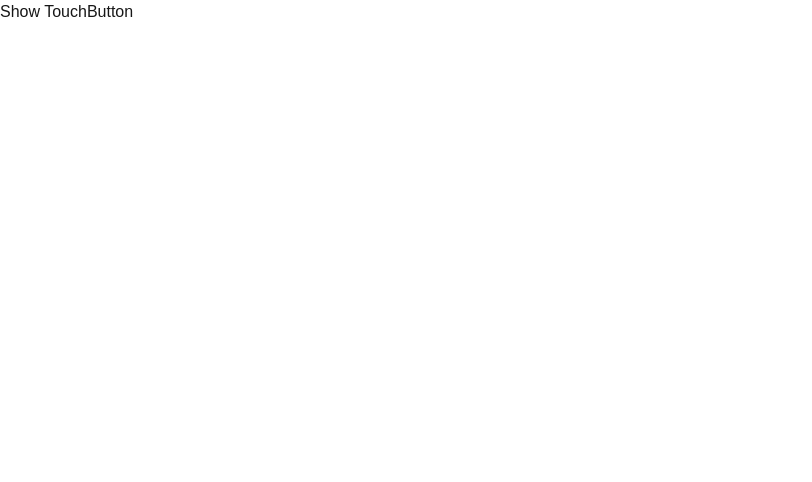
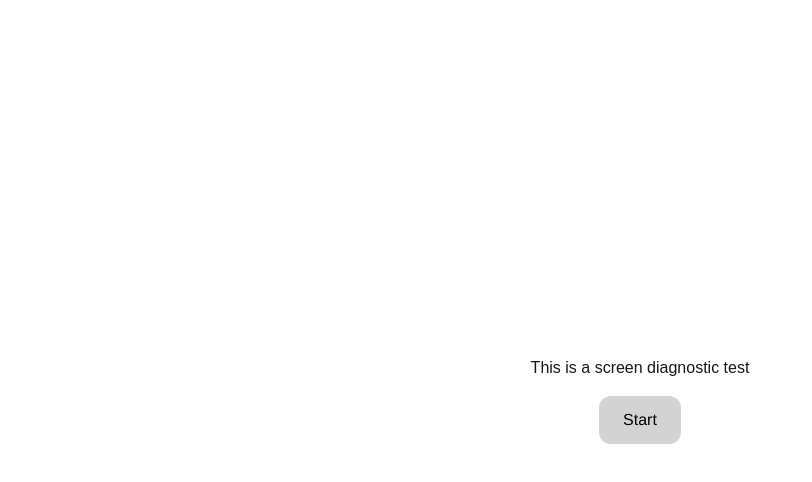
Before and after one commit to nathan-r-a-schultz/screen-diagnostic-test, a Next.js app: page / in a window 1280 px wide. Shown: the top 482 px of the page, without its empty margins (0-812 px from the left). Built offline with nearby package versions, Linux system fonts and the light colour scheme.

Commit message:
Added menu before starting diagnostic test

```diff
--- a/src/app/globals.css
+++ b/src/app/globals.css
@@ -14,6 +14,40 @@
   }
 }
 
+.menu-button {
+  color: black;
+  font-family: Helvetica, sans-serif;
+  background-color: lightgray;
+  border: none;
+  border-radius: 12px;
+  padding: 12px 24px;
+  font-size: 16px;
+  cursor: pointer;
+  text-align: center;
+  transition: background-color 0.3s ease, transform 0.2s ease;
+}
+
+.menu-button:hover {
+  background-color: dodgerblue;
+  color: white;
+  transform: scale(1.05);
+}
+
+.center-container {
+  display: flex;
+  justify-content: center;
+  align-items: center;
+  height: 100vh;
+  margin: 0;
+}
+
+.center-content {
+  display: flex;
+  flex-direction: column;
+  align-items: center;
+  gap: 16px;
+}
+
 body {
   color: var(--foreground);
   background: var(--background);
--- a/src/app/layout.tsx
+++ b/src/app/layout.tsx
@@ -7,6 +7,7 @@ const geistSans = localFont({
   variable: "--font-geist-sans",
   weight: "100 900",
 });
+
 const geistMono = localFont({
   src: "./fonts/GeistMonoVF.woff",
   variable: "--font-geist-mono",
--- a/src/app/page.tsx
+++ b/src/app/page.tsx
@@ -2,24 +2,32 @@
 
 import React, { useState } from 'react';
 import TouchButton from "../components/touchbutton"
+import './globals.css';
 
 const Page: React.FC = () => {
   const [showTouchButton, setShowTouchButton] = useState(false);
+  const [isButtonVisible, setIsButtonVisible] = useState(true);
 
   // Toggle the visibility of the TouchButton
   const handleToggleTouchButton = () => {
     setShowTouchButton(prev => !prev);
+    setIsButtonVisible(false);
   };
 
   return (
-    <div>
-      <button onClick={handleToggleTouchButton}>
-        {showTouchButton ? 'Hide TouchButton' : 'Show TouchButton'}
-      </button>
-
-      {showTouchButton && <TouchButton />}
+    <div className="center-container">
+      <div className="center-content">
+        <p className="center-text">This is a screen diagnostic test</p>
+        {isButtonVisible && (
+          <button className="menu-button" onClick={handleToggleTouchButton}>
+            {showTouchButton ? 'Hide TouchButton' : 'Start'}
+          </button>
+        )}
+        {showTouchButton && <TouchButton />}
+      </div>
     </div>
   );
+
 };
 
 export default Page;
```
